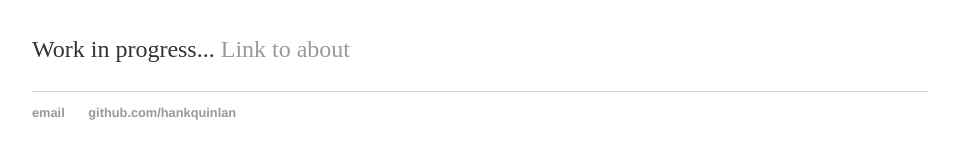
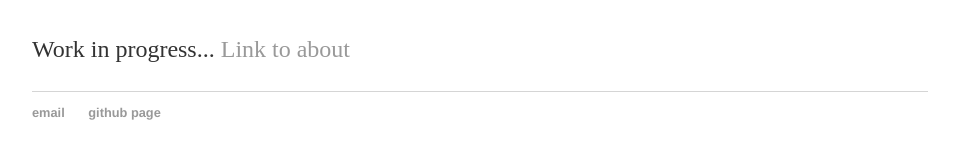
Before and after one commit to jcauvi/jcauvi, a Jekyll site: the page built from index.html, in a window 1280 px wide. Shown: the part 164-323 px from the top of the page, without its empty margins (160-1119 px from the left). Built offline with Jekyll 4.4.1, drawn with Linux system fonts in a browser that asks for light colours.

Commit message:
Update default.html

```diff
--- a/_layouts/default.html
+++ b/_layouts/default.html
@@ -21,8 +21,8 @@
 			</div><!-- /.container -->
 			<footer>
 	    		<ul>
-	        		<li><a href="mailto:hankquinlanhub@gmail.com">email</a></li>
-	        		<li><a href="https://github.com/hankquinlan">github.com/hankquinlan</a></li>
+	        		<li><a href="mailto:justine.cauvi@inria.fr">email</a></li>
+	        		<li><a href="https://jcauvi.github.io/">github page</a></li>
 				</ul>
 			</footer>
 		</body>
```
